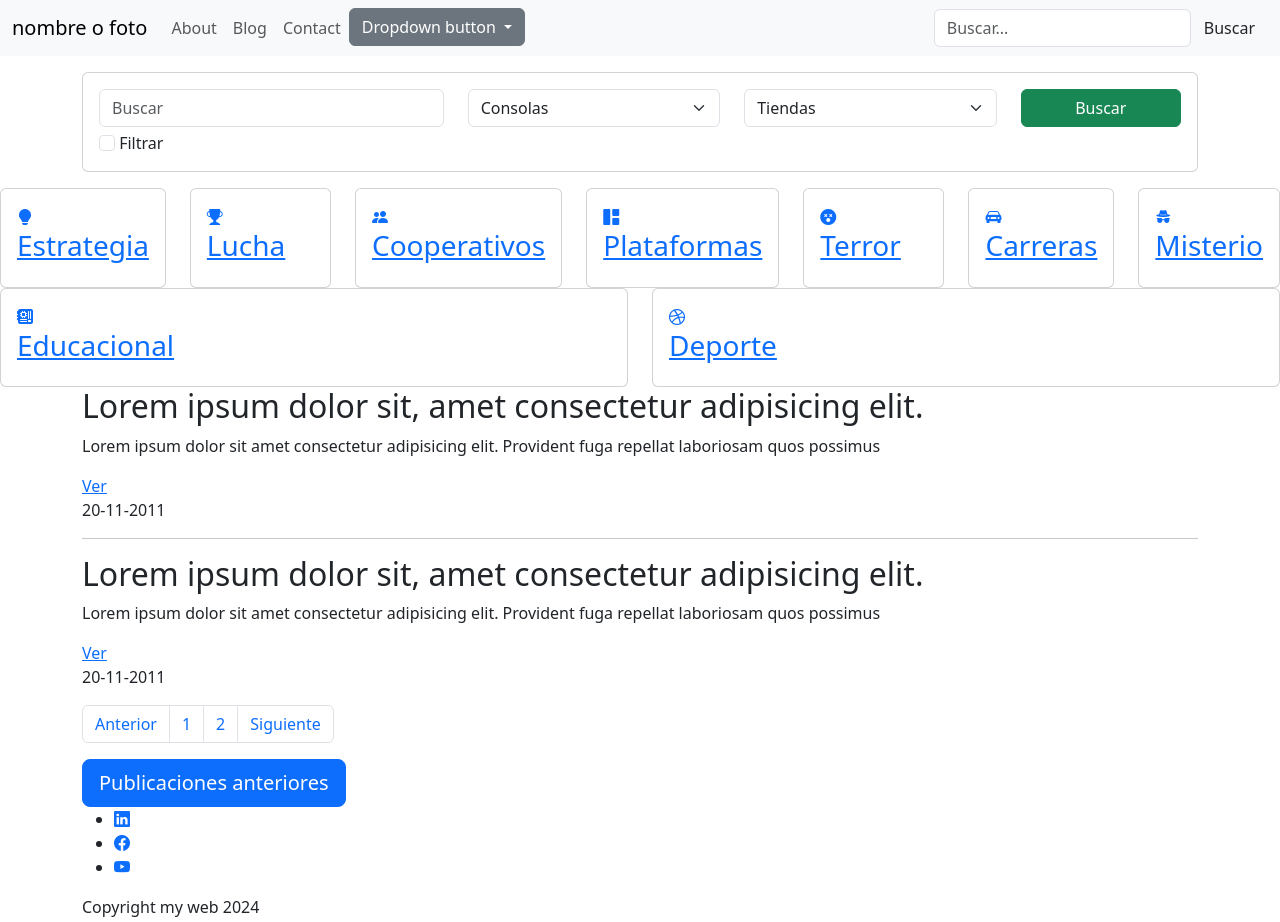
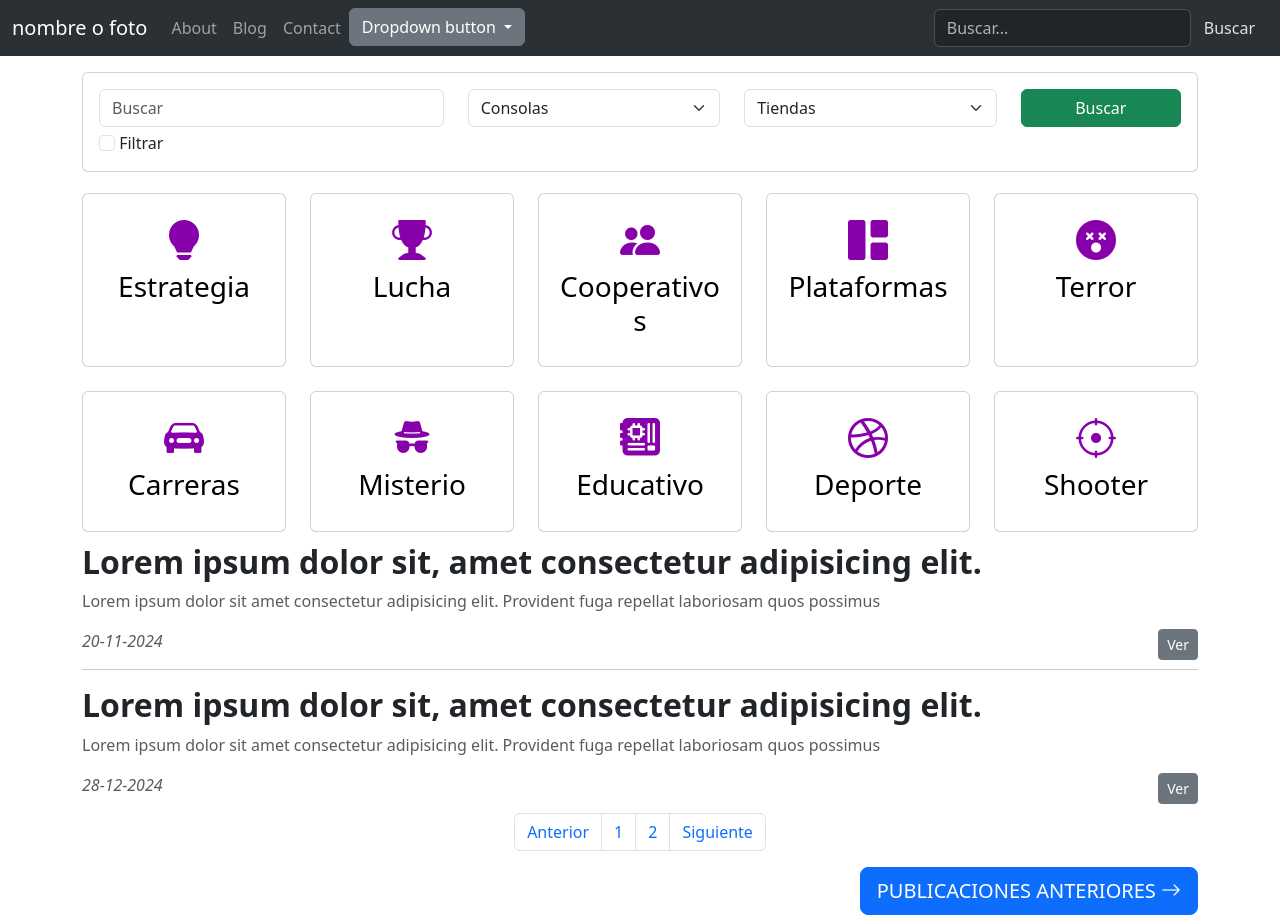
Before and after one commit to iancamps90/Web-bootstrap, a website: page index.html in a window 1280 px wide. Shown: the top 922 px of the page. Drawn offline with nearby package versions, Linux system fonts and the light colour scheme.

Commit message:
actualizacion (parte 3)
Se añade estilos y diseño a lo ya creado

```diff
--- /dev/null
+++ b/assets/css/style.css
@@ -0,0 +1,30 @@
+@import "../../node_modules/bootstrap-icons/font/bootstrap-icons.min.css";
+
+@import "../../node_modules/bootstrap/dist/css/bootstrap.min.css";
+
+.categoria-lista i {
+    color: #8800AA;
+}
+
+.categoria-lista .card{
+    height: 100%;
+    margin-top: 5px;
+    transition: .5s all;
+}
+
+.categoria-lista a{
+    text-decoration:none;
+    color: #000;
+}
+
+.categoria-lista .card:hover{
+    color: #FFF;
+    background: #8800AA;
+}
+
+.categoria-lista .card:hover i,
+.categoria-lista .card:hover a
+{
+    color: #FFF;
+
+}
--- a/index.html
+++ b/index.html
@@ -4,19 +4,19 @@
     <meta charset="UTF-8">
     <meta name="viewport" content="width=device-width, initial-scale=1.0">
     <title>Web-bootstrap5</title>
-    <link rel="stylesheet" href="node_modules/bootstrap-icons/font/bootstrap-icons.min.css">
-    <link rel="stylesheet" href="node_modules/bootstrap/dist/css/bootstrap.css">
+    <link rel="stylesheet" href="../assets/css/style.css">
+
 </head>
 <body>
 
     <div id="navbar"></div> <!-- Navbar con JS-->
 
-    <section id="buscar"> <!-- filtro de busqueda con formulario -->
-        <div class="container py-3">
+    <section id="buscar" class="my-3"> <!-- filtro de busqueda con formulario -->
+        <div class="container my-3">
             <div class="card">
                 <div class="card-body">
                     <form action="#">
-                        <div class="row">
+                        <div class="row gy-1">
 
                             <div class="col-lg-4 col-sm-6 col-12"> <!-- Filtro -->
                                 <!-- <label  class="form-label">Buscar</label> -->
@@ -65,16 +65,17 @@
     </section>
 
 
-        <section> <!-- Categorias -->
-            <div class="row">
+        <section class="categoria-lista my-3"> <!-- Categorias -->
+            <div class="container">
+                <div class="row gx-4 gy-4 row-cols-2 row-cols-lg-5 row-cols-md-4">
                     <div class="col">
                         <div class="card">
                             <div class="card-body">
                                 <a href="#">
-                                <div>
-                                    <i class="bi bi-lightbulb-fill"></i>
+                                    <div class="text-center">
+                                        <i class="bi bi-lightbulb-fill fs-1"></i>
                                     </div>
-                                <h3>Estrategia</h3>
+                                    <h3 class="text-center">Estrategia</h3>
                                 </a>
                             </div>
                         </div>
@@ -84,10 +85,10 @@
                         <div class="card">
                             <div class="card-body">
                                 <a href="#">
-                                <div>
-                                    <i class="bi bi-trophy-fill"></i>
+                                    <div class="text-center">
+                                        <i class="bi bi-trophy-fill fs-1"></i>
                                     </div>
-                                <h3>Lucha</h3>
+                                    <h3 class="text-center">Lucha</h3>
                                 </a>
                             </div>
                         </div>
@@ -97,10 +98,10 @@
                         <div class="card">
                             <div class="card-body">
                                 <a href="#">
-                                <div>
-                                    <i class="bi bi-people-fill"></i>
+                                    <div class="text-center">
+                                        <i class="bi bi-people-fill fs-1"></i>
                                     </div>
-                                <h3>Cooperativos</h3>
+                                    <h3 class="text-center">Cooperativos</h3>
                                 </a>
                             </div>
                         </div>
@@ -110,10 +111,10 @@
                         <div class="card">
                             <div class="card-body">
                                 <a href="#">
-                                <div>
-                                    <i class="bi bi-grid-1x2-fill"></i>
+                                    <div class="text-center">
+                                        <i class="bi bi-grid-1x2-fill fs-1"></i>
                                     </div>
-                                <h3>Plataformas</h3>
+                                    <h3 class="text-center">Plataformas</h3>
                                 </a>
                             </div>
                         </div>
@@ -123,10 +124,10 @@
                         <div class="card">
                             <div class="card-body">
                                 <a href="#">
-                                <div>
-                                    <i class="bi bi-emoji-dizzy-fill"></i>
+                                    <div class="text-center">
+                                        <i class="bi bi-emoji-dizzy-fill fs-1"></i>
                                     </div>
-                                <h3>Terror</h3>
+                                    <h3 class="text-center">Terror</h3>
                                 </a>
                             </div>
                         </div>
@@ -136,10 +137,10 @@
                         <div class="card">
                             <div class="card-body">
                                 <a href="#">
-                                <div>
-                                    <i class="bi bi-car-front-fill"></i>
+                                    <div class="text-center">
+                                        <i class="bi bi-car-front-fill fs-1"></i>
                                     </div>
-                                <h3>Carreras</h3>
+                                    <h3 class="text-center">Carreras</h3>
                                 </a>
                             </div>
                         </div>
@@ -149,10 +150,10 @@
                         <div class="card">
                             <div class="card-body">
                                 <a href="#">
-                                <div>
-                                    <i class="bi bi-incognito"></i>
+                                    <div class="text-center">
+                                        <i class="bi bi-incognito fs-1"></i>
                                     </div>
-                                <h3>Misterio</h3>
+                                    <h3 class="text-center">Misterio</h3>
                                 </a>
                             </div>
                         </div>
@@ -162,10 +163,10 @@
                         <div class="card">
                             <div class="card-body">
                                 <a href="#">
-                                <div>
-                                    <i class="bi bi-motherboard-fill"></i>
+                                    <div class="text-center">
+                                        <i class="bi bi-motherboard-fill fs-1"></i>
                                     </div>
-                                <h3>Educacional</h3>
+                                    <h3 class="text-center">Educativo</h3>
                                 </a>
                             </div>
                         </div>
@@ -175,66 +176,84 @@
                         <div class="card">
                             <div class="card-body">
                                 <a href="#">
-                                <div>
-                                    <i class="bi bi-dribbble"></i>
+                                    <div class="text-center">
+                                        <i class="bi bi-dribbble fs-1"></i>
                                     </div>
-                                <h3>Deporte</h3>
+                                    <h3 class="text-center">Deporte</h3>
+                                </a>
+                            </div>
+                        </div>
+                    </div>
+
+                    <div class="col">
+                        <div class="card">
+                            <div class="card-body">
+                                <a href="#">
+                                    <div class="text-center">
+                                        <i class="bi bi-crosshair fs-1"></i>
+                                    </div>
+                                    <h3 class="text-center">Shooter</h3>
                                 </a>
                             </div>
                         </div>
                     </div>
 
                 </div>
+            </div>
+
         </section>
 
         <section class="container"><!-- Content-->
-            <h2>Lorem ipsum dolor sit, amet consectetur adipisicing elit.</h2>
-            <p>Lorem ipsum dolor sit amet consectetur adipisicing elit. Provident fuga repellat laboriosam quos possimus</p>
-            <a href="#">Ver</a>
-            <p>20-11-2011</p>
+            <h2 class="fw-bold">Lorem ipsum dolor sit, amet consectetur adipisicing elit.</h2>
+            <p class="text-muted">Lorem ipsum dolor sit amet consectetur adipisicing elit. Provident fuga repellat laboriosam quos possimus</p>
+            <a href="#" class="btn btn-sm btn-secondary float-end">Ver</a>
+            <p class="fst-italic text-muted">20-11-2024</p>
 
             <hr>
 
-            <h2>Lorem ipsum dolor sit, amet consectetur adipisicing elit.</h2>
-            <p>Lorem ipsum dolor sit amet consectetur adipisicing elit. Provident fuga repellat laboriosam quos possimus</p>
-            <a href="#">Ver</a>
-            <p>20-11-2011</p>
+            <h2 class="fw-bold">Lorem ipsum dolor sit, amet consectetur adipisicing elit.</h2>
+            <p class="text-muted">Lorem ipsum dolor sit amet consectetur adipisicing elit. Provident fuga repellat laboriosam quos possimus</p>
+            <a href="#" class="btn btn-sm btn-secondary float-end">Ver</a>
+            <p class="fst-italic text-muted">28-12-2024</p>
 
 
-            <ul class="pagination"> <!-- Paginacion -->
+            <ul class="pagination justify-content-center"> <!-- Paginacion -->
                 <li class="page-item"><a href="#" class="page-link">Anterior</a></li>
                 <li class="page-item"><a href="#" class="page-link">1</a></li>
                 <li class="page-item"><a href="#" class="page-link">2</a></li>
                 <li class="page-item"><a href="#" class="page-link">Siguiente</a></li>
             </ul>
 
-            <a href="#" class="btn btn-primary btn-lg">Publicaciones anteriores</a>
+            <div class="d-flex justify-content-end mb-4">
+                <a href="#" class="btn btn-primary btn-lg text-uppercase">Publicaciones anteriores <i class="bi bi-arrow-right"></i></a>
+            </div>
+
 
 
         </section>
 
         <section class="container"> <!-- Footer -->
-            <div class="row">
+            <div class="row gx-4 justify-content-center">
                 <div class="col-md-10 col-lg-8 col-xl-7">
-                    <ul>
-                        <li>
+                    <ul class="text-center">
+                        <li class="list-inline-item">
                             <a href="#">
                                 <i class="bi-linkedin"></i>
                             </a>
                         </li>
-                        <li>
+                        <li class="list-inline-item">
                             <a href="#">
                                 <i class="bi-facebook"></i>
                             </a>
                         </li>
-                        <li>
+                        <li class="list-inline-item">
                             <a href="#">
-                                <i class="bi-youtube"></i>
+                                <i class="bi-youtube text-danger"></i>
                             </a>
                         </li>
                     </ul>
 
-                    <div>
+                    <div class="small text-center text-muted">
                         Copyright my web 2024
                     </div>
 
--- a/navbar.html
+++ b/navbar.html
@@ -9,7 +9,7 @@
 </head>
 <body>
 
-    <div class="navbar navbar-expand-md bg-body-tertiary" > <!-- modo oscuro= data-bs-theme="dark" -->
+    <div class="navbar navbar-expand-md bg-body-tertiary" data-bs-theme="dark"> <!-- modo oscuro= data-bs-theme="dark" -->
         <div class="container-fluid">
             <a href="#" class="navbar-brand">nombre o foto</a> <!-- imagen o nombre empresa-->
 
```
Also changed, not shown: README.md. Lines whose indentation alone changed are shown as unchanged.
